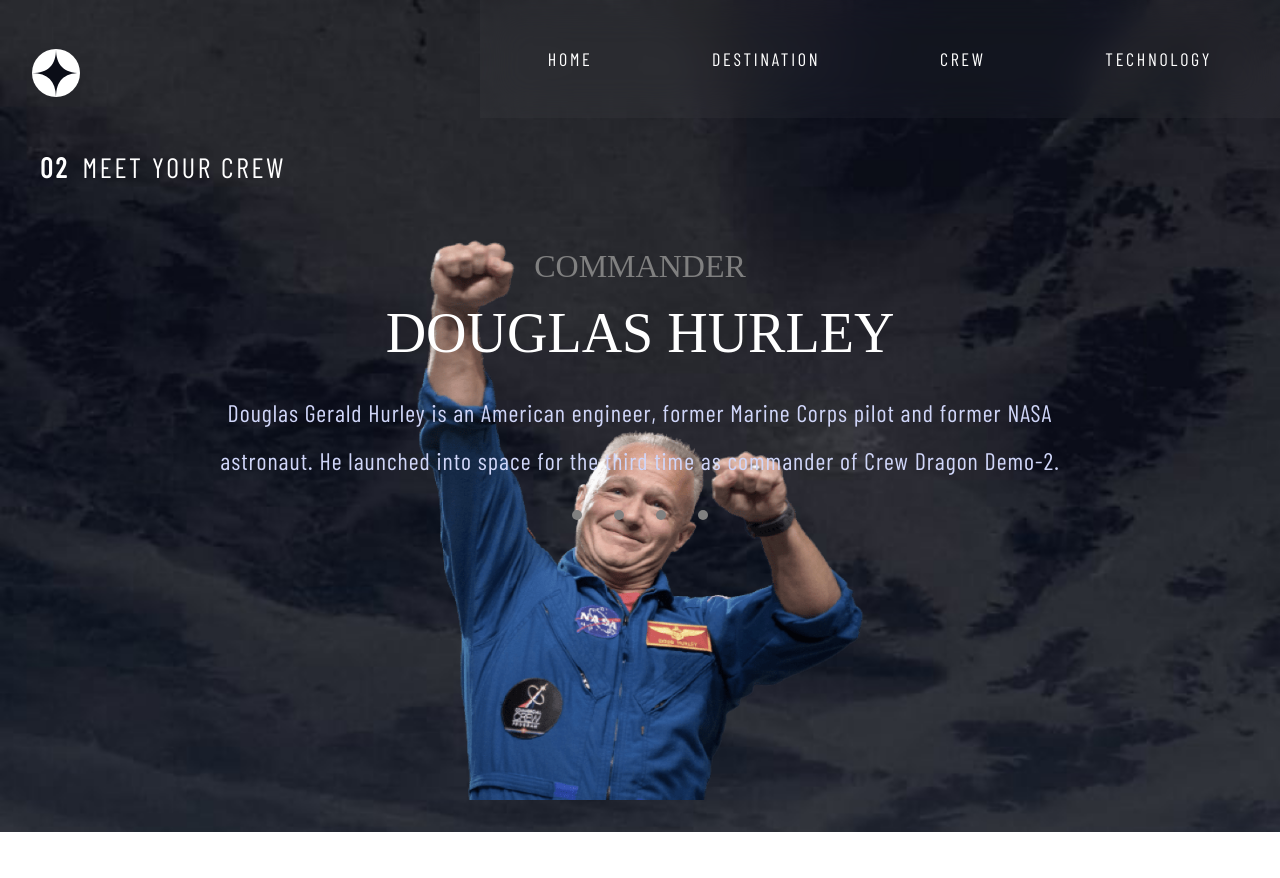
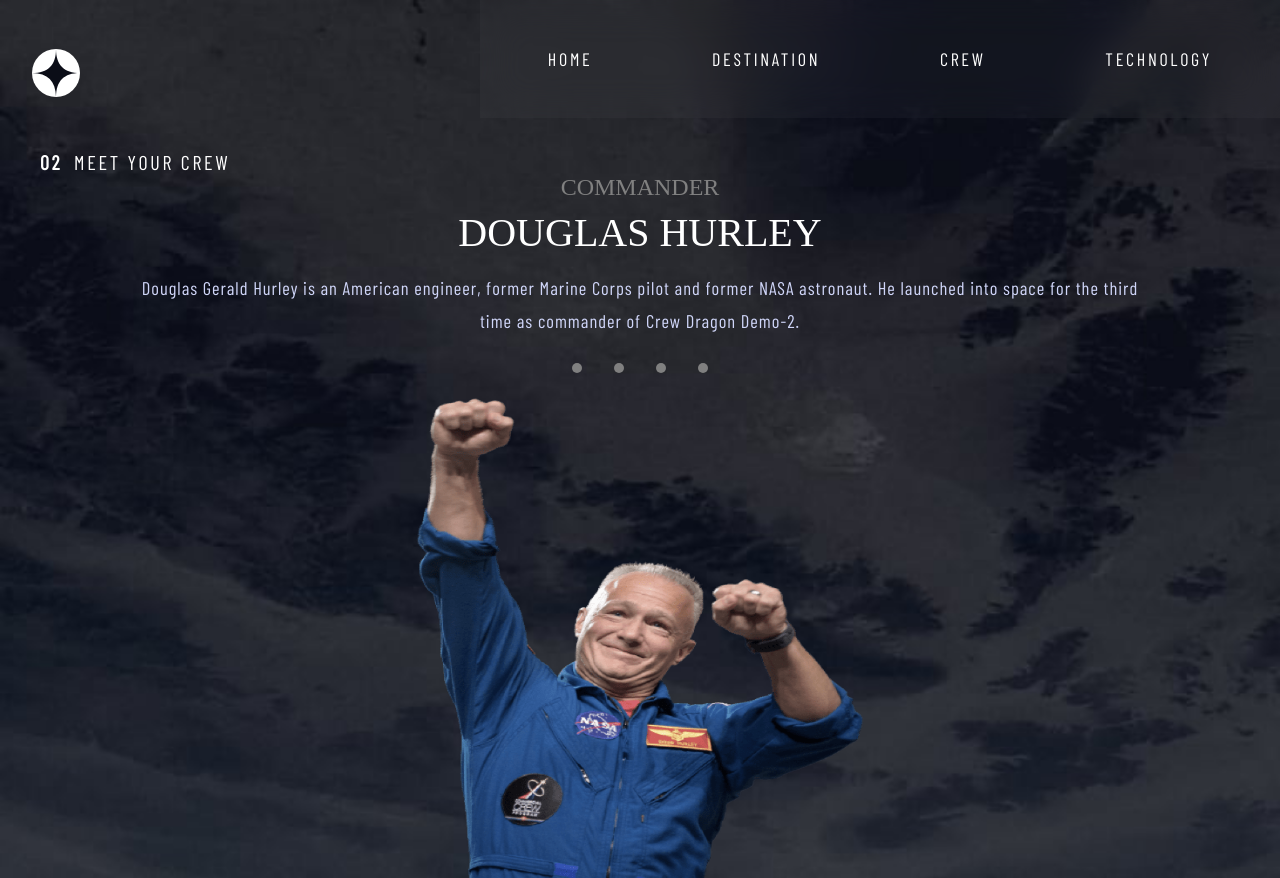
Before and after one commit to mercadorico/space-tourism, a React (Create React App) app: page /crew in a window 1280 px wide. Before the commit the page ends 832 px from the top, so only its background shows below. Built offline with nearby package versions, Linux system fonts and the light colour scheme; a web font is replaced by a local one.

Commit message:
Put together details and buttons into a single flex container.

```diff
--- a/src/components/crew/Crew.jsx
+++ b/src/components/crew/Crew.jsx
@@ -20,6 +20,8 @@
                     <hr className='crew__hr'></hr>
                 </div>
 
+                <div className='crew__details'>
+
                     <div className='crew__button-container'>
                         <button className='crew__button' onClick={() => {props.handleClick(0)}}></button>
                         <button className='crew__button' onClick={() => {props.handleClick(1)}}></button>
@@ -27,7 +29,6 @@
                         <button className='crew__button' onClick={() => {props.handleClick(3)}}></button>
                     </div>
 
-                <div className='crew__details'>
                     <div className='crew__position'>{crewDetails[props.selectIndex].position}</div>
                     <div className='crew__name'>{crewDetails[props.selectIndex].name}</div>
                     <p className='crew__description'>{crewDetails[props.selectIndex].description}</p>
--- a/src/components/crew/crew.css
+++ b/src/components/crew/crew.css
@@ -81,7 +81,7 @@
     letter-spacing: 1px;
 }
 
-/* when width gets larger than 481px and smaller than 1304px */
+/* when width gets larger than 600px and smaller than 1304px */
 @media only screen and (max-width: 1304px) and (min-width: 600px) {
     /* For Small iPads, tablets: */
     body.crew {
@@ -90,6 +90,7 @@
        -moz-background-size: cover;
        -o-background-size: cover;
         background-size: cover;
+
     }
 
     .crew-header {
@@ -101,8 +102,13 @@
 
     .crew__body--flex {
         flex-direction: column-reverse;
-        justify-content: flex-end;
-        margin: 1rem 8rem;
+        justify-content: space-between;
+        margin: 0 8rem;
+        min-height: 81.5vh;
+    }
+
+    .crew__button-container {
+        order: 1;
     }
 
     .crew__position {
@@ -125,43 +131,12 @@
     .crew__img--container > img {
         width: 28rem;
         height: 30rem;
-        position: absolute;
-        bottom: 0;
+        /* position: absolute; */
+        /* bottom: 0; */
     }
 
     .crew__hr {
         display: none;
-    }
-}
-
-/* when width gets larger than 1024px and smaller than 1304px */
-@media only screen and (max-width: 1304px) and (min-width: 1024px) {
-
-    .crew-header {
-        font-size: 1.75rem;
-    }
-
-    .crew__body--flex {
-        margin: 4rem 12rem;
-    }
-
-    .crew__position {
-        font-size: 2rem;
-    }
-
-    .crew__name {
-        font-size: 3.5rem;
-        margin-top: 1rem;
-        margin-bottom: 1.5rem;
-    }
-
-    .crew__description {
-        line-height: 200%;
-        font-size: 1.5rem;
-    }
-
-    .crew__img--container > img {
-        height: 35rem;
     }
 }
 
@@ -177,6 +152,7 @@
 
         padding-left: 3.475rem;
         padding-top: 2.5rem;
+        max-height: 100%;
     }
 
     .crew-header {
@@ -187,15 +163,18 @@
     }
 
     .crew__body--flex {
-        flex-direction: column-reverse;
+        flex-direction: row-reverse;
         justify-content: space-between;
         align-items: flex-start;
-        padding-top: 7rem;
     }
 
     .crew__details {
         align-items: flex-start;
         width: 40%;
+    }
+
+    .crew__button-container {
+        order: 1;
     }
 
     .crew__position {
@@ -213,11 +192,8 @@
     }
 
     .crew__img--container > img {
-        width: 32rem;
-        height: 42rem;
-        position: absolute;
-        bottom: 0;
-        right: 5rem;
+        width: 30rem;
+        height: 40rem;
     }
 
     .crew__hr {
@@ -246,7 +222,6 @@
     .crew__body--flex {
         padding-left: 5rem;
         max-height: 100%;
-        flex-wrap: wrap;
     }
 
     .crew__details {
@@ -256,8 +231,4 @@
     .crew__img--container {
         max-width: 40%;
     }
-
-    .crew__img--container > img {
-        right: 20rem;
-    }
 }
```
Lines whose indentation alone changed are shown as unchanged.
